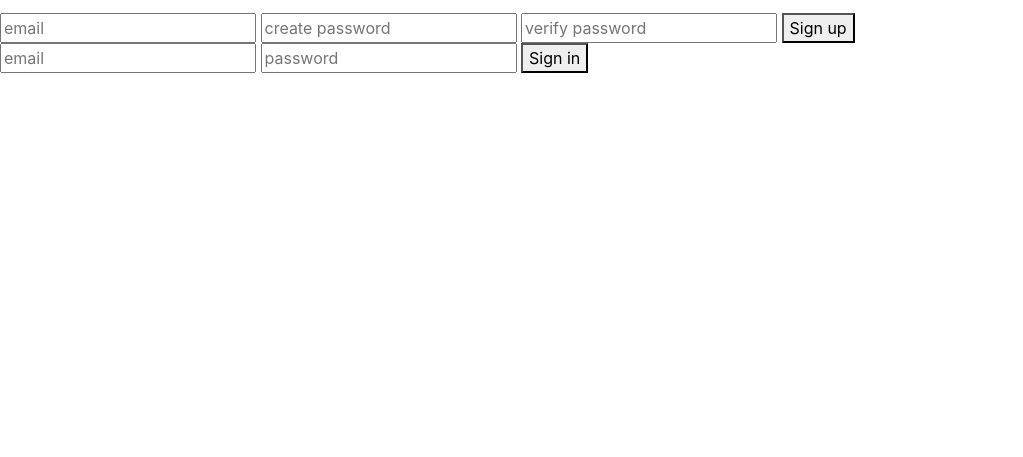
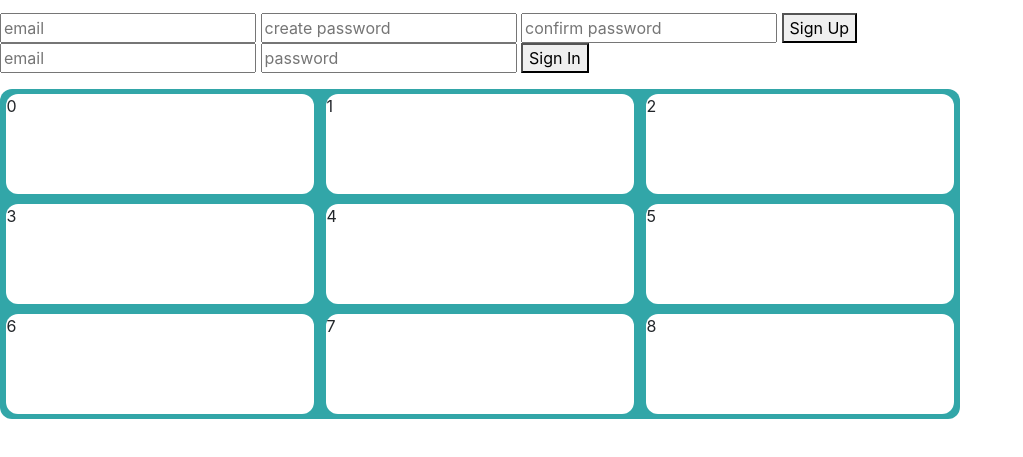
Before and after one commit to senoralikz/tic-tac-toe-client, a website built with webpack: page index.html in a window 1280 px wide. Shown: the part 51-508 px from the top of the page, without its empty margins (0-1023 px from the left). Built offline with nearby package versions, Linux system fonts and the light colour scheme.

Commit message:
Added game board, user turn, and scss stylings

```diff
--- a/assets/scripts/ui.js
+++ b/assets/scripts/ui.js
@@ -33,6 +33,7 @@ const onSignOutSuccess = function () {
 
 const onNewGameSuccess = function () {
   $('#message').text('Started New Game!')
+  $('#user-turn').text('Player X Turn')
 }
 
 const onFailure = function (error) {
--- a/assets/styles/index.scss
+++ b/assets/styles/index.scss
@@ -1 +1,20 @@
 @import '~bootstrap/scss/bootstrap';
+@import 'variables';
+
+.grid {
+  display: flex;
+  flex-wrap: wrap;
+  justify-content: space-around;
+  width: 75%;
+  background-color: $game-board-background-color;
+  border-radius: 12px;
+}
+
+.cell {
+  border: $game-border-color 5px;
+  flex: 0 0 32%;
+  height: 100px;
+  margin: 5px;
+  background-color: $tile-color;
+  border-radius: 12px;
+}
--- /dev/null
+++ b/assets/styles/variables.scss
@@ -0,0 +1,10 @@
+$black: #000;
+$white: #FFF;
+$red: #F00;
+$green: #0F0;
+$blue: #00F;
+$teal: #32a6a8;
+
+$game-border-color: $black;
+$game-board-background-color: $teal;
+$tile-color: $white;
--- a/index.html
+++ b/index.html
@@ -18,24 +18,21 @@
   <p id="message"></p>
 
   <div class="unauthenticated">
-
     <form id="sign-up">
       <input placeholder="email" type="text" name="credentials[email]" />
       <input placeholder="create password" type="password" name="credentials[password]" />
-      <input placeholder="verify password" type="password" name="credentials[password_confirmation]" />
-      <button type="submit">Sign up</button>
+      <input placeholder="confirm password" type="password" name="credentials[password_confirmation]" />
+      <button type="submit">Sign Up</button>
     </form>
 
     <form id="sign-in">
       <input placeholder="email" type="text" name="credentials[email]" />
       <input placeholder="password" type="password" name="credentials[password]" />
-      <button type="submit">Sign in</button>
+      <button type="submit">Sign In</button>
     </form>
-
   </div>
 
   <div class="authenticated">
-
     <form id="change-password">
       <input placeholder="old password" type="password" name="passwords[old]" />
       <input placeholder="new password" type="password" name="passwords[new]" />
@@ -45,7 +42,38 @@
     <button id="sign-out" type="submit">Sign Out</button>
     <br />
     <button id="new-game" type="submit">Start New Game</button>
+  </div>
 
+    <p id="user-turn"></p>
+
+  <div id="game-board" class="grid">
+    <div data-cell-index='0' class="cell">
+      <p>0</p>
+    </div>
+    <div data-cell-index='1' class="cell">
+      <p>1</p>
+    </div>
+    <div data-cell-index='2' class="cell">
+      <p>2</p>
+    </div>
+    <div data-cell-index='3' class="cell">
+      <p>3</p>
+    </div>
+    <div data-cell-index='4' class="cell">
+      <p>4</p>
+    </div>
+    <div data-cell-index='5' class="cell">
+      <p>5</p>
+    </div>
+    <div data-cell-index='6' class="cell">
+      <p>6</p>
+    </div>
+    <div data-cell-index='7' class="cell">
+      <p>7</p>
+    </div>
+    <div data-cell-index='8' class="cell">
+      <p>8</p>
+    </div>
   </div>
 
 </body>
```
